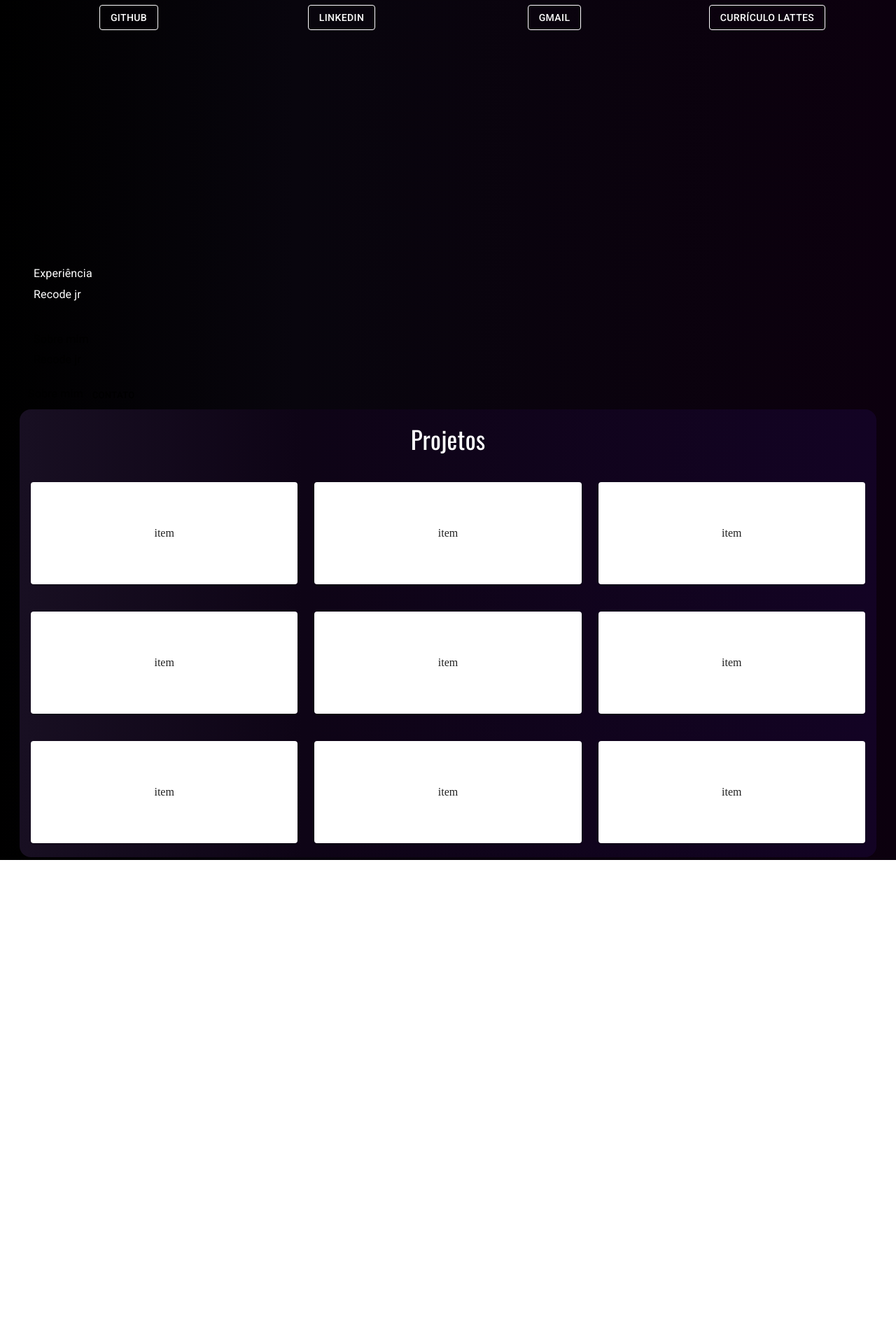
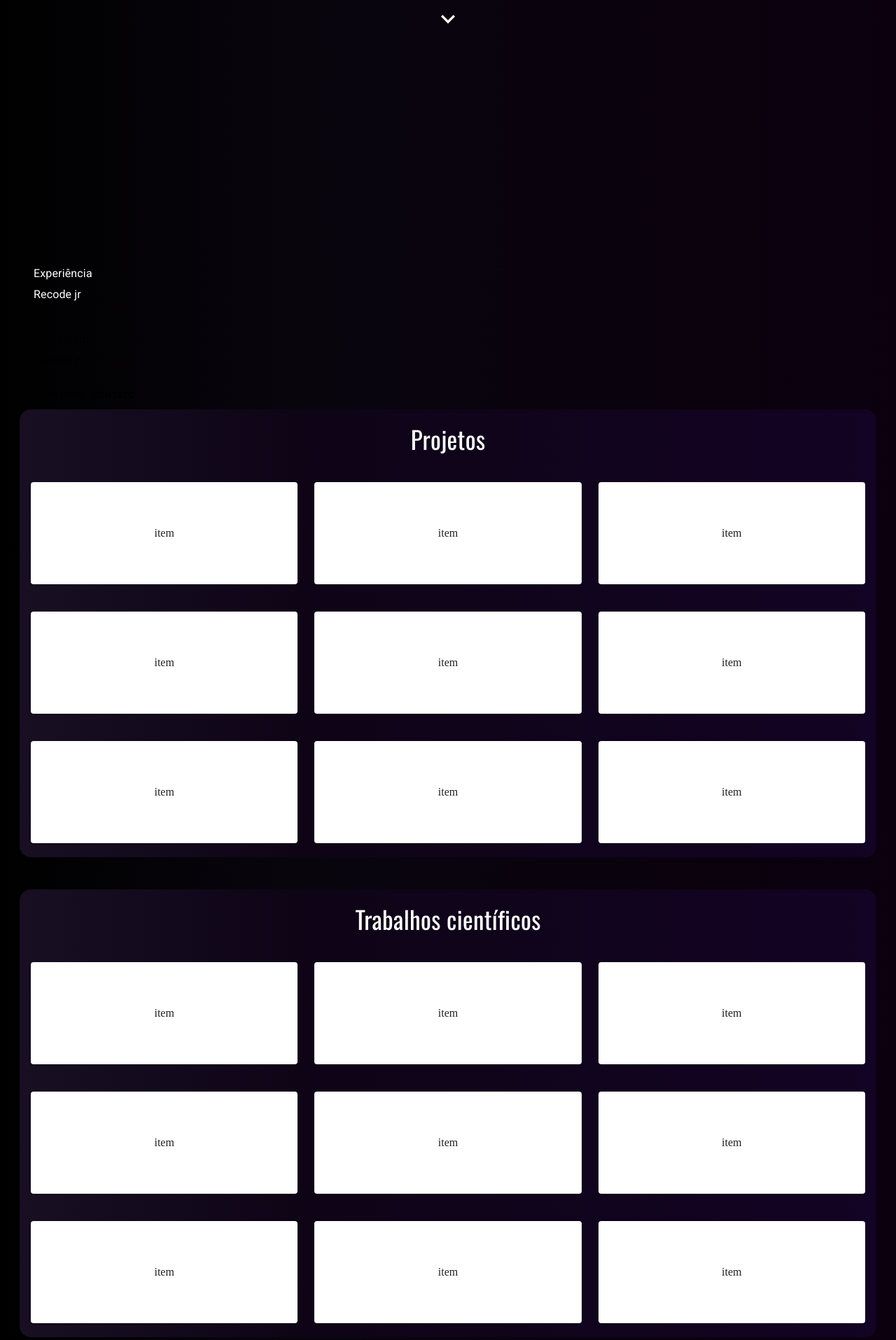
Before and after one commit to lais-cardoso/Lais_Cardoso_de_Medeiros, a React (Create React App) app in the folder portfolio/: page / in a window 1280 px wide. Shown: the part 481-2396 px from the top of the page at 70% size. Before the commit the page ends 1710 px from the top, so only its background shows below. Built offline with nearby package versions, Linux system fonts and the light colour scheme; a web font is replaced by a local one.

Commit message:
orgnaizando componentes na página

```diff
--- a/portfolio/src/home/index.jsx
+++ b/portfolio/src/home/index.jsx
@@ -7,27 +7,26 @@ import { experimentalStyled as styled } from '@mui/material/styles';
 import KeyboardArrowDownIcon from '@mui/icons-material/KeyboardArrowDown';
 //icons-material nao instalou
 
-function FormRow() {
-    return (
-        <React.Fragment>
-            <Grid item xs={4}>
-                <Paper className={styles().paper}>item</Paper>
-            </Grid>
-            <Grid item xs={4}>
-                <Paper className={styles().paper}>item</Paper>
-            </Grid>
-            <Grid item xs={4}>
-                <Paper className={styles().paper}>item</Paper>
-            </Grid>
-        </React.Fragment>
-    );
-}
-
 function Home() {
     return (
         <Container className={styles().root}>
 
             <Grid className={styles().center} container item xs={12} >
+
+            <Grid container spacing={{ xs: 2, md: 3 }} columns={{ xs: 4, sm: 8, md: 12 }}>
+                    <Grid item xs={12} md={3}>
+                        <Button variant="outlined" style={{ color: "#FFFFFF", borderColor: "#ffffff" }} href="https://github.com/lais-cardoso">GitHub</Button>
+                    </Grid>
+                    <Grid item xs={12} md={3}>
+                        <Button variant="outlined" style={{ color: "#FFFFFF", borderColor: "#ffffff" }} href="https://www.linkedin.com/in/lais-cardoso-de-medeiros-074774236/">Linkedin</Button>
+                    </Grid>
+                    <Grid item xs={12} md={3}>
+                        <Button variant="outlined" style={{ color: "#FFFFFF", borderColor: "#ffffff" }} href="mailto:englaiscardosodemedeiros@gmail.com?subject=&body=">Gmail</Button>
+                    </Grid>
+                    <Grid item xs={12} md={3}>
+                        <Button variant="outlined" style={{ color: "#FFFFFF", borderColor: "#ffffff" }} href="http://lattes.cnpq.br/7464083861535129">Currículo Lattes</Button>
+                    </Grid>
+                </Grid>
 
                 <Grid container item xs={12} className={styles().center}>
                     <Typography style={{ fontFamily: 'Oswald', fontWeight: "400", weight: "300px", color: "#ffffff", marginTop: "40vh", fontSize: 50 }}>
@@ -43,21 +42,6 @@ function Home() {
 
                 <Grid container spacing={1} className={styles().center}>
                     <KeyboardArrowDownIcon style={{ color: "#FFFFFF", fontSize: 40 }} />
-                </Grid>
-
-                <Grid container spacing={{ xs: 2, md: 3 }} columns={{ xs: 4, sm: 8, md: 12 }}>
-                    <Grid item xs={12} md={3}>
-                        <Button variant="outlined" style={{ color: "#FFFFFF", borderColor: "#ffffff" }} href="https://github.com/lais-cardoso">GitHub</Button>
-                    </Grid>
-                    <Grid item xs={12} md={3}>
-                        <Button variant="outlined" style={{ color: "#FFFFFF", borderColor: "#ffffff" }} href="https://www.linkedin.com/in/lais-cardoso-de-medeiros-074774236/">Linkedin</Button>
-                    </Grid>
-                    <Grid item xs={12} md={3}>
-                        <Button variant="outlined" style={{ color: "#FFFFFF", borderColor: "#ffffff" }} href="mailto:englaiscardosodemedeiros@gmail.com?subject=&body=">Gmail</Button>
-                    </Grid>
-                    <Grid item xs={12} md={3}>
-                        <Button variant="outlined" style={{ color: "#FFFFFF", borderColor: "#ffffff" }} href="http://lattes.cnpq.br/7464083861535129">Currículo Lattes</Button>
-                    </Grid>
                 </Grid>
             </Grid>
 
@@ -139,6 +123,47 @@ function Home() {
                 </Grid>
             </Grid>
 
+            <Grid container spacing={1} style={{marginTop:'50px'}} className={styles().homeBackground}>
+
+                <Typography style={{ fontFamily: 'Oswald', fontWeight: "400", weight: "300px", color: "#ffffff", fontSize: 35}}>
+                    Trabalhos científicos
+                </Typography>
+
+                <Grid container item xs={12} spacing={3}>
+                    <Grid item xs={4}>
+                        <Paper className={styles().paper}>item</Paper>
+                    </Grid>
+                    <Grid item xs={4}>
+                        <Paper className={styles().paper}>item</Paper>
+                    </Grid>
+                    <Grid item xs={4}>
+                        <Paper className={styles().paper}>item</Paper>
+                    </Grid>
+                </Grid>
+                <Grid container item xs={12} spacing={3}>
+                    <Grid item xs={4}>
+                        <Paper className={styles().paper}>item</Paper>
+                    </Grid>
+                    <Grid item xs={4}>
+                        <Paper className={styles().paper}>item</Paper>
+                    </Grid>
+                    <Grid item xs={4}>
+                        <Paper className={styles().paper}>item</Paper>
+                    </Grid>
+                </Grid>
+                <Grid container item xs={12} spacing={3}>
+                    <Grid item xs={4}>
+                        <Paper className={styles().paper}>item</Paper>
+                    </Grid>
+                    <Grid item xs={4}>
+                        <Paper className={styles().paper}>item</Paper>
+                    </Grid>
+                    <Grid item xs={4}>
+                        <Paper className={styles().paper}>item</Paper>
+                    </Grid>
+                </Grid>
+            </Grid>
+
         </Container>
     );
 }
```
